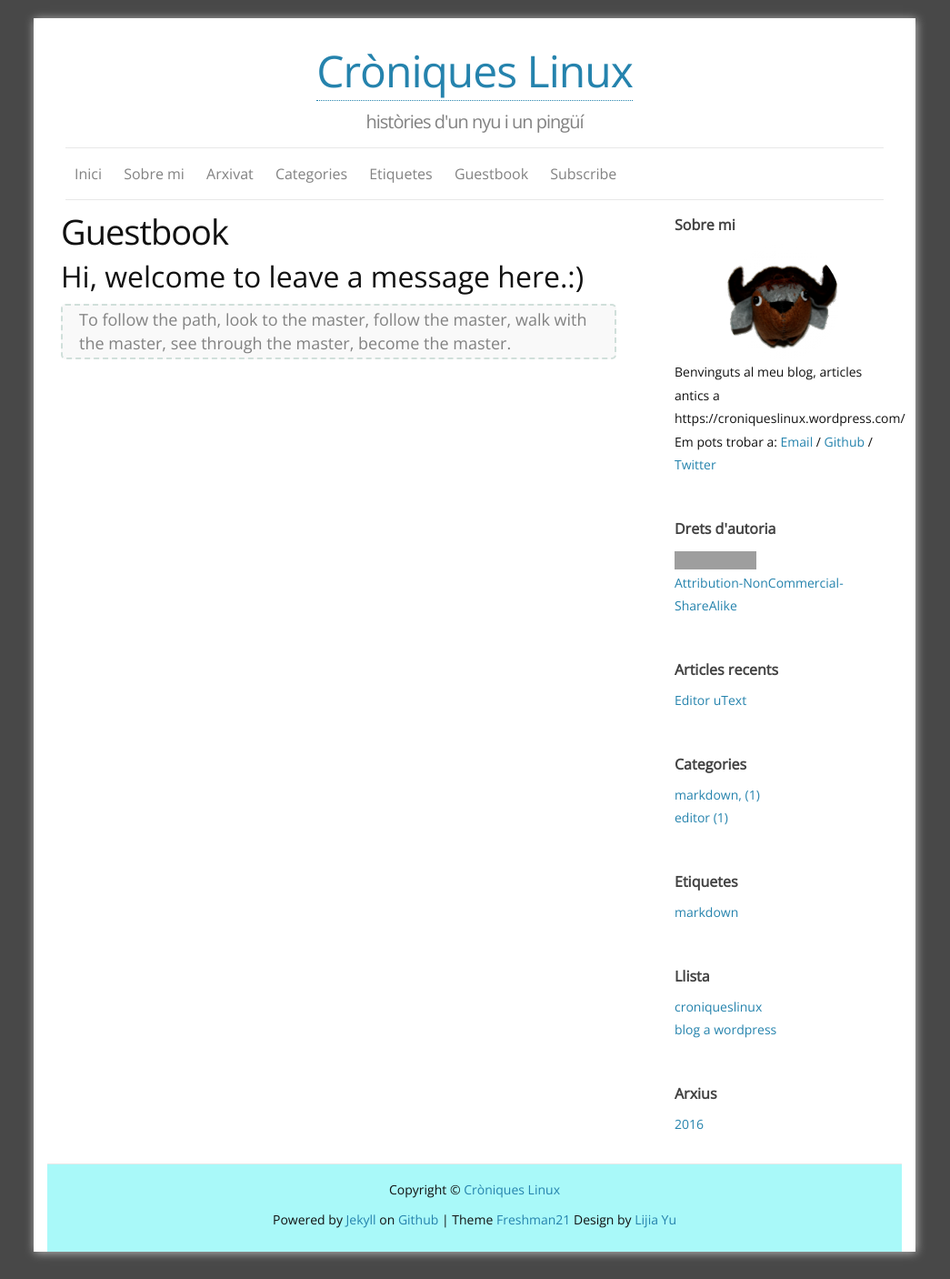
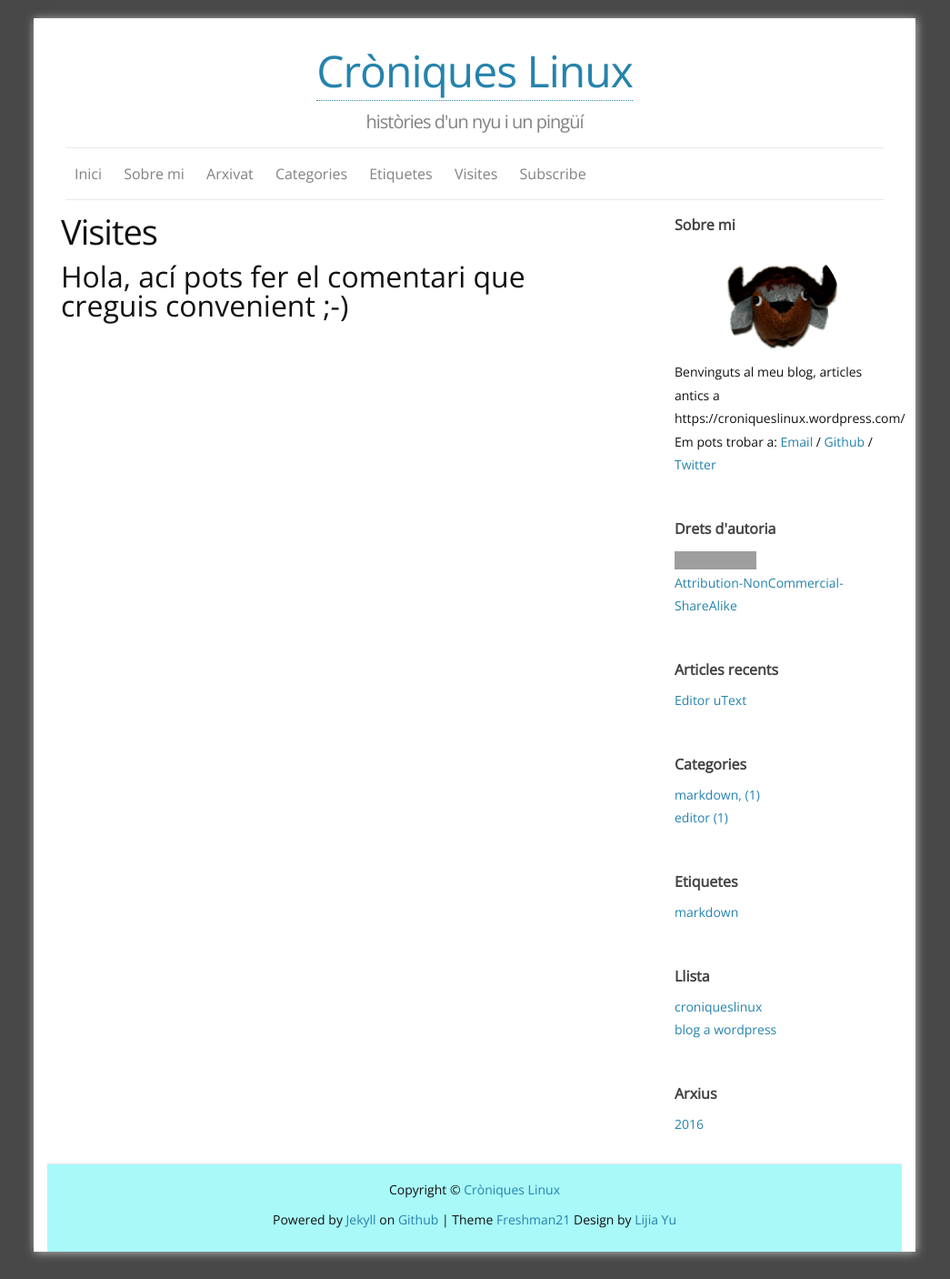
Before and after one commit to croniqueslinux/croniqueslinux.github.io, a Jekyll site: the page built from f_guestbook.md, in a window 1280 px wide. Shown: the whole page at 91% size, without its empty margins (118-1163 px from the left). Built offline with Jekyll 4.4.1, drawn with Linux system fonts in a browser that asks for light colours; comment, search, counter and statistics services are not loaded; grey boxes are pictures that could not be loaded.

Commit message:
afegit diqus

```diff
--- a/_includes/comments.html
+++ b/_includes/comments.html
@@ -4,7 +4,7 @@
 {% if site.safe == false %}
   var disqus_developer = 1;
 {% endif %}
-var disqus_shortname ='{{ croniqueslinux }}';
+var disqus_shortname ='croniqueslinux';
 /* * * DON'T EDIT BELOW THIS LINE * * */
 (function() {
   var dsq = document.createElement('script'); dsq.type = 'text/javascript'; dsq.async = true;
--- a/f_guestbook.md
+++ b/f_guestbook.md
@@ -1,9 +1,7 @@
 ---
 layout: page
-title: Guestbook
+title: Visites
 comments: yes
 permalink: /guestbook/
 ---
-## Hi, welcome to leave a message here.:)
-
-> To follow the path, look to the master, follow the master, walk with the master, see through the master, become the master.
+## Hola, ací pots fer el comentari que creguis convenient ;-)
```
Also changed, not shown: _posts/2016-01-23-editor-utext.md (+0 -2 lines), 8 other files.
